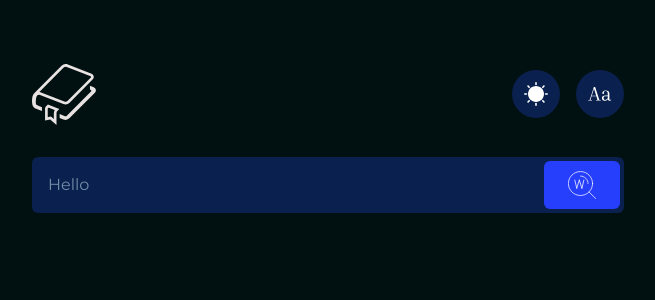
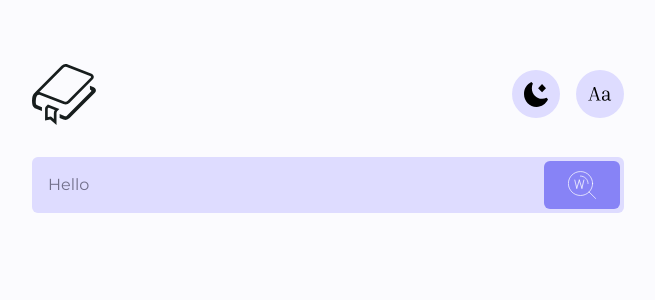
Before and after one commit to AtanasovCode/dictionary-app, a React (Vite) app: page / in a window 1280 px wide. Both pictures are taken after a click on the button 848 px from the left and 94 px from the top of the page. Shown: the top 300 px of the page, without its empty margins (312-967 px from the left). Built offline with nearby package versions, Linux system fonts and the light colour scheme.

Commit message:
add light theme & light/dark theme toggle

```diff
--- a/src/App.tsx
+++ b/src/App.tsx
@@ -1,12 +1,28 @@
+import { useEffect } from "react";
+import { useDictionaryStore } from "../useDictionaryStore";
 import Hero from "./components/Hero";
 
 const App = () => {
+
+  const {
+    theme,
+  } = useDictionaryStore();
+
+  useEffect(() => {
+    const root = document.documentElement;
+    if (theme === "dark") {
+      root.classList.add("dark");
+    } else {
+      root.classList.remove("dark");
+    }
+  }, [theme])
+
   return (
     <main
       className="
                 min-h-dvh w-full flex flex-col items-center justify-start
-                bg-background text-text font-sans
-                px-4 py-6 md:px-8 md:py-8 lg:px-12 lg:py-16
+                bg-background-light dark:bg-background text-text-light dark:text-text font-sans
+                px-4 py-6 md:px-8 md:py-8 lg:px-12 lg:py-16 transition-colors duration-200
             "
     >
       <div
--- a/src/index.css
+++ b/src/index.css
@@ -1,4 +1,6 @@
 @import "tailwindcss";
+@custom-variant dark (&:where(.dark, .dark *));
+
 @theme {
   --color-text: #d7fcff;
   --color-background: #011011;
@@ -6,10 +8,16 @@
   --color-secondary: #0a204e;
   --color-accent: #263ffd;
 
+  --color-text-light: #050315;
+  --color-background-light: #fbfbfe;
+  --color-primary-light: #2f27ce;
+  --color-secondary-light: #dedcff;
+  --color-accent-light: #8783f6;
+
   --font-serif: "EB Garamond", serif;
   --font-sans: "Montserrat", sans-serif;
 }
 
 .colors {
-  background-color: #263ffd;
+  background-color: #8c8b9c;
 }
--- a/src/ui/search/OptionsToggle.tsx
+++ b/src/ui/search/OptionsToggle.tsx
@@ -21,13 +21,13 @@ export default function OptionsToggle({
         <button
             onClick={() => options.indexOf(option) === 0 ? toggleOption(options[1]) : toggleOption(options[0])}
             className="
-                w-12 max-w-12 aspect-square rounded-full bg-secondary relative
+                w-12 max-w-12 aspect-square rounded-full bg-secondary-light dark:bg-secondary relative
                 flex items-center justify-center cursor-pointer overflow-hidden transition-all"
         >
             <img
                 src={icons[0]}
                 className={clsx(
-                    "w-1/2 absolute top-1/2 left-1/2 -translate-x-1/2 transition-all duration-500",
+                    "w-1/2 absolute top-1/2 left-1/2 -translate-x-1/2 transition-all duration-500 invert dark:filter-none",
                     {
                         "-translate-y-1/2 opacity-100": currentIndex === 0,  // active
                         "translate-y-[200%] opacity-0": currentIndex !== 0, // sliding down
@@ -37,7 +37,7 @@ export default function OptionsToggle({
             <img
                 src={icons[1]}
                 className={clsx(
-                    "w-1/2 absolute top-1/2 left-1/2 -translate-x-1/2 transition-all duration-500",
+                    "w-1/2 absolute top-1/2 left-1/2 -translate-x-1/2 transition-all duration-500 invert dark:filter-none",
                     {
                         "-translate-y-1/2 opacity-100": currentIndex === 1,  // active
                         "-translate-y-[200%] opacity-0": currentIndex !== 1, // sliding up
--- a/src/ui/search/Search.tsx
+++ b/src/ui/search/Search.tsx
@@ -40,7 +40,7 @@ const Search = () => {
                 e.preventDefault()
                 handleGetDictionary();
             }}
-            className="flex items-stretch justify-between w-full p-1 rounded-md bg-secondary"
+            className="flex items-stretch justify-between w-full p-1 rounded-md bg-secondary-light dark:bg-secondary"
         >
             <SearchBar />
             <SubmitButton />
--- a/src/ui/search/SearchBar.tsx
+++ b/src/ui/search/SearchBar.tsx
@@ -11,7 +11,7 @@ const SearchBar = () => {
         <input
             type="text"
             value={word ? word : ""}
-            className="w-full text-left p-3 outline-none rounded-md text-text"
+            className="w-full text-left p-3 outline-none rounded-md text-text-light dark:text-text"
             placeholder="Hello"
             onChange={(e) => setWord(e.currentTarget.value)}
         />
--- a/src/ui/search/SubmitButton.tsx
+++ b/src/ui/search/SubmitButton.tsx
@@ -4,7 +4,7 @@ import SearchIcon from "../../assets/search-icon.svg";
 
 const SubmitButton = () => {
     return (
-        <button type="submit" className="px-6 rounded-md bg-accent hover:bg-blue-500 flex items-center justify-center cursor-pointer">
+        <button type="submit" className="px-6 rounded-md bg-accent-light dark:bg-accent hover:bg-blue-500 flex items-center justify-center cursor-pointer">
             <img
                 src={SearchIcon}
                 alt="search icon"
--- a/src/ui/search/Toggles.tsx
+++ b/src/ui/search/Toggles.tsx
@@ -14,15 +14,15 @@ export default function Toggles() {
     } = useDictionaryStore();
 
     return (
-        <div className="w-full flex items-center justify-between gap-4 text-text">
+        <div className="w-full flex items-center justify-between gap-4 text-text-light dark:text-text">
             <img
                 src={Logo}
                 alt="Logo"
-                className="w-16"
+                className="w-16 invert dark:filter-none"
             />
             <div className="flex items-center justify-center gap-4">
                 <OptionsToggle
-                    icons={[NightIcon, DayIcon]}
+                    icons={[DayIcon, NightIcon]}
                     option={theme}
                     options={["dark", "light"]}
                     toggleOption={setTheme}
```
Lines whose indentation alone changed are shown as unchanged.
